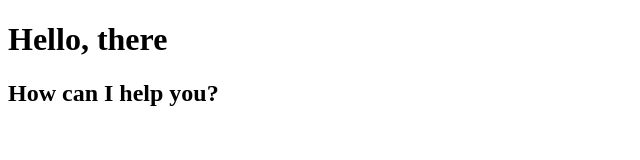
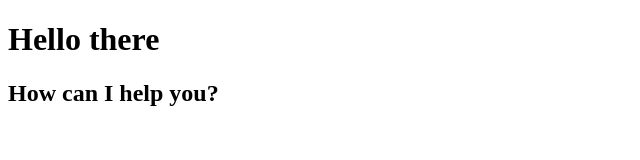
Before and after one commit to Mammadvasiyev/AI_Chatbot, a plain HTML site: page index.html in a window 1280 px wide. Shown: the full height of the page, 0-640 px from the left. Drawn offline with Linux system fonts and the light colour scheme.

Commit message:
header fix

```diff
--- a/index.html
+++ b/index.html
@@ -10,7 +10,7 @@
     <div class="container">
         <!--App Header-->
         <header class="app-header">
-            <h1 class="heading">Hello, there</h1>
+            <h1 class="heading">Hello  there</h1>
             <h2 class="sub-heading">How can I help you?</h2>
         </header>
     </div>
```
